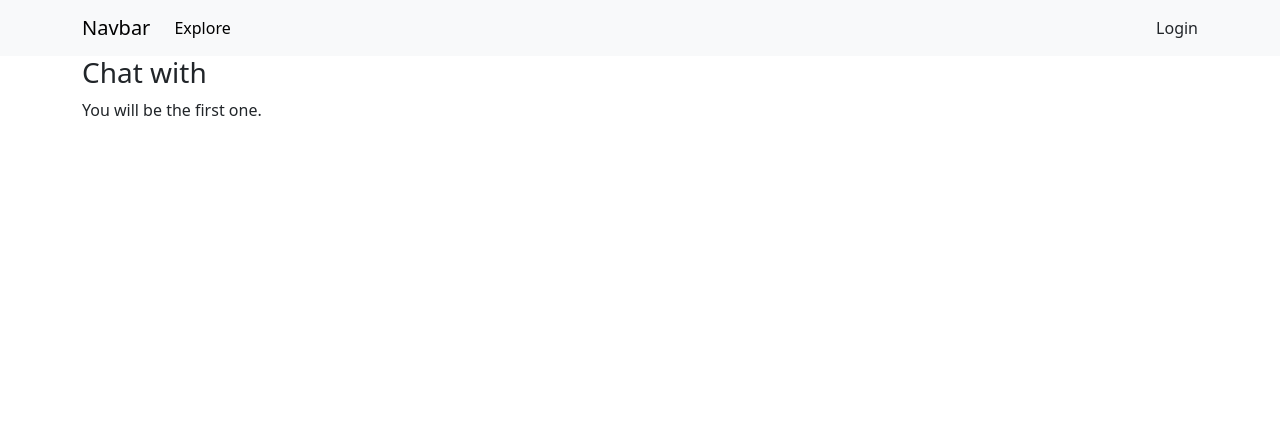
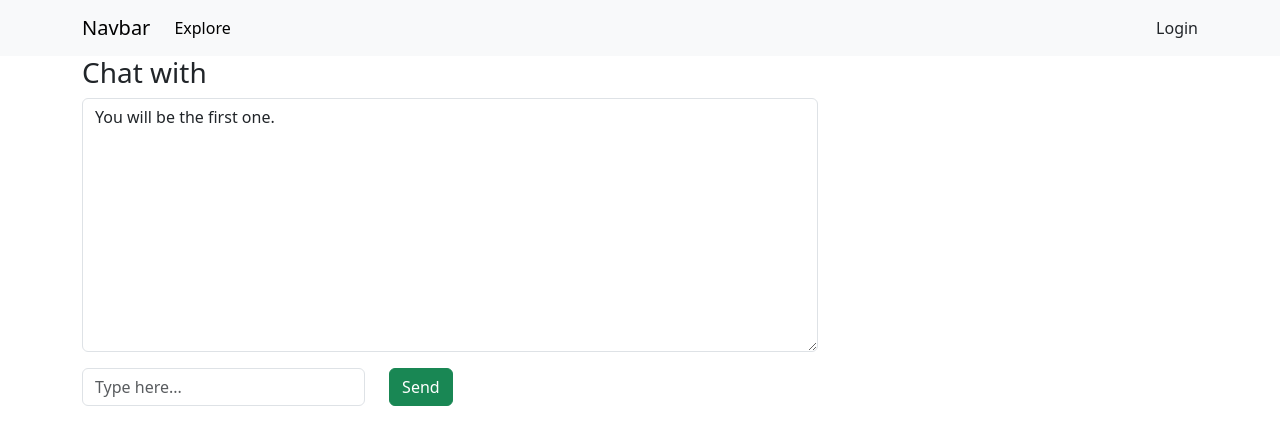
Before and after one commit to lymagics/seminar, a Django app: template src/templates/chat.html in a window 1280 px wide. Shown: the top 445 px of the page. Run offline with Django 4.2, Linux system fonts and the light colour scheme; the template is opened without the code that fills it, so the values that code supplies are empty.

Commit message:
feat(chat): add chat window history and input to send new messages.

```diff
--- a/src/templates/chat.html
+++ b/src/templates/chat.html
@@ -2,9 +2,21 @@
 
 {% block content %}
   <h3>Chat with {{ user.username }}</h3>
-  {% for message in chat.messages.all %}
-    <p>{{ message.author }}: {{ message.text }}</p>
-  {% empty %}
-    <p>You will be the first one.</p>
-  {% endfor %}
+  <div class="row">
+    <div class="col-md-8">
+      <textarea class="form-control" id="chat-history" cols="30" rows="10" readonly>{% include 'components/_messages.html' %}</textarea>
+    </div>
+  </div>
+  <div class="row mt-3">
+    <div class="col-md-12 d-flex">
+      <div class="row">
+        <div class="col-md-10">
+          <input class="form-control" type="text" id="new-messages" placeholder="Type here...">
+        </div>
+        <div class="col-md-2">
+          <button class="btn btn-success" id="send">Send</button>
+        </div>
+      </div>
+    </div>
+  </div>
 {% endblock content %}
--- /dev/null
+++ b/src/templates/components/_messages.html
@@ -0,0 +1,2 @@
+{% for message in chat.messages.all %}{{ message.author }}: {{ message.text }}
+{% empty %}You will be the first one.{% endfor %}
```
